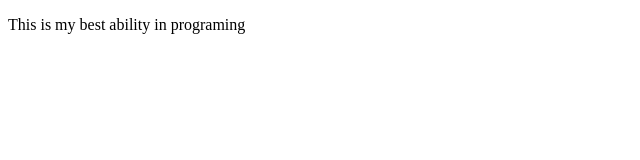
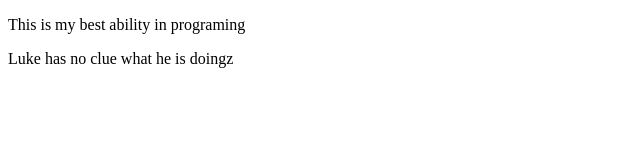
Before and after one commit to CaptainElmo101/desktop, a plain HTML site: page index.html in a window 1280 px wide. Shown: the whole page, without its empty margins (0-640 px from the left). Drawn offline with Linux system fonts and the light colour scheme.

Commit message:
Added some text
New paragraph tag

```diff
--- a/index.html
+++ b/index.html
@@ -7,5 +7,7 @@
 
 <body>
 <p>This is my best ability in programing</p>
+
+<p>Luke has no clue what he is doingz</p>
 </body>
 </html>
```
